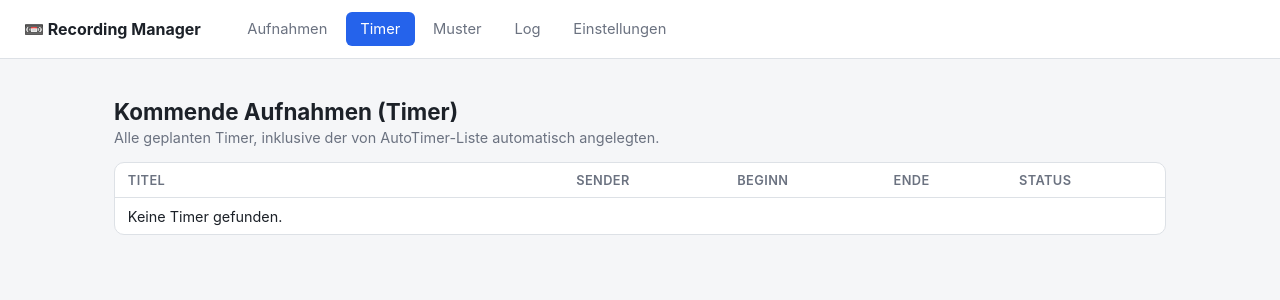
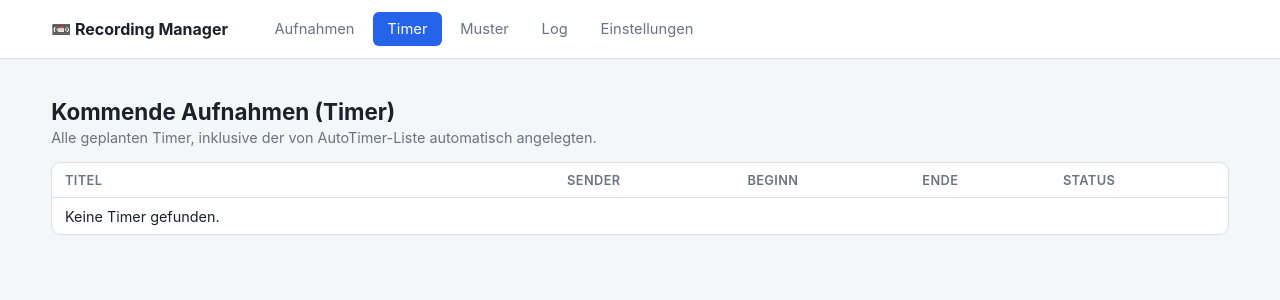
Before and after one commit to Sagestum/recording-manager, a FastAPI app: page /timers in a window 1280 px wide. Shown: the top 300 px of the page. Run offline with FastAPI, Linux system fonts and the light colour scheme; data that the repository does not hold is empty; parts of the project's set-up code (start-up, migrations or seed data) failed here and were passed over.

Commit message:
Widen layout with dynamic viewport-based side padding instead of fixed max-width

```diff
--- a/app/static/style.css
+++ b/app/static/style.css
@@ -40,7 +40,7 @@ body {
   display: flex;
   align-items: center;
   gap: 2rem;
-  padding: 0.75rem 1.5rem;
+  padding: 0.75rem clamp(1rem, 4vw, 4rem);
   background: var(--surface);
   border-bottom: 1px solid var(--border);
   flex-wrap: wrap;
@@ -61,7 +61,13 @@ body {
 .topbar nav a:hover { background: var(--bg); color: var(--text); }
 .topbar nav a.active { background: var(--accent); color: #fff; }
 
-main { max-width: 1100px; margin: 0 auto; padding: 1.5rem; }
+main {
+  width: 100%;
+  max-width: 1800px;
+  margin: 0 auto;
+  padding: 1.5rem clamp(1rem, 4vw, 4rem);
+  box-sizing: border-box;
+}
 
 h1 { font-size: 1.4rem; margin-bottom: 0.25rem; }
 h2 { font-size: 1.05rem; margin-top: 0; }
```
